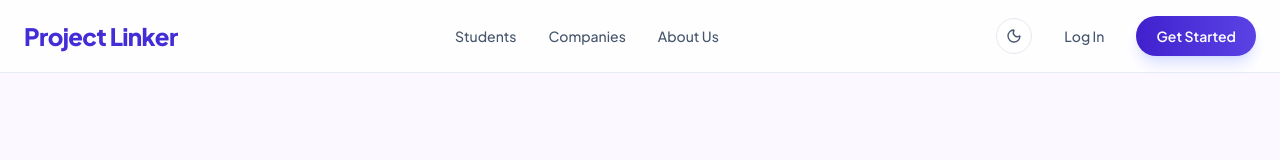
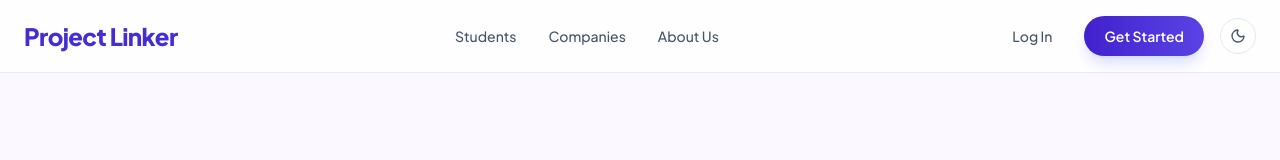
Before and after one commit to Zeromonster12/bc, a Vue app in the folder frontend/: page / in a window 1280 px wide. Shown: the top 160 px of the page. Built offline with nearby package versions, Linux system fonts and the light colour scheme; no server answers; the HTML template or start-up script is replaced by a standard one.

Commit message:
feat: reposition theme toggle button in the landing top bar for improved accessibility

```diff
--- a/frontend/src/components/landing/LandingTopBar.vue
+++ b/frontend/src/components/landing/LandingTopBar.vue
@@ -10,15 +10,6 @@
       </div>
 
       <div class="flex items-center gap-3 sm:gap-4">
-        <button
-          type="button"
-          class="inline-flex h-9 w-9 items-center justify-center rounded-full border border-slate-200 bg-white text-slate-600 transition hover:bg-slate-100 dark:border-slate-700 dark:bg-slate-900 dark:text-slate-200 dark:hover:bg-slate-800"
-          :aria-label="isDark ? 'Switch to light mode' : 'Switch to dark mode'"
-          @click="toggleTheme"
-        >
-          <Sun v-if="isDark" class="h-4 w-4" />
-          <Moon v-else class="h-4 w-4" />
-        </button>
         <RouterLink
           to="/login"
           class="hidden rounded-lg px-4 py-2 text-sm font-medium text-slate-600 transition hover:bg-slate-100 dark:text-slate-200 dark:hover:bg-slate-800 sm:block"
@@ -31,6 +22,15 @@
         >
           Get Started
         </RouterLink>
+        <button
+          type="button"
+          class="inline-flex h-9 w-9 items-center justify-center rounded-full border border-slate-200 bg-white text-slate-600 transition hover:bg-slate-100 dark:border-slate-700 dark:bg-slate-900 dark:text-slate-200 dark:hover:bg-slate-800"
+          :aria-label="isDark ? 'Switch to light mode' : 'Switch to dark mode'"
+          @click="toggleTheme"
+        >
+          <Sun v-if="isDark" class="h-4 w-4" />
+          <Moon v-else class="h-4 w-4" />
+        </button>
       </div>
     </nav>
   </header>
```
